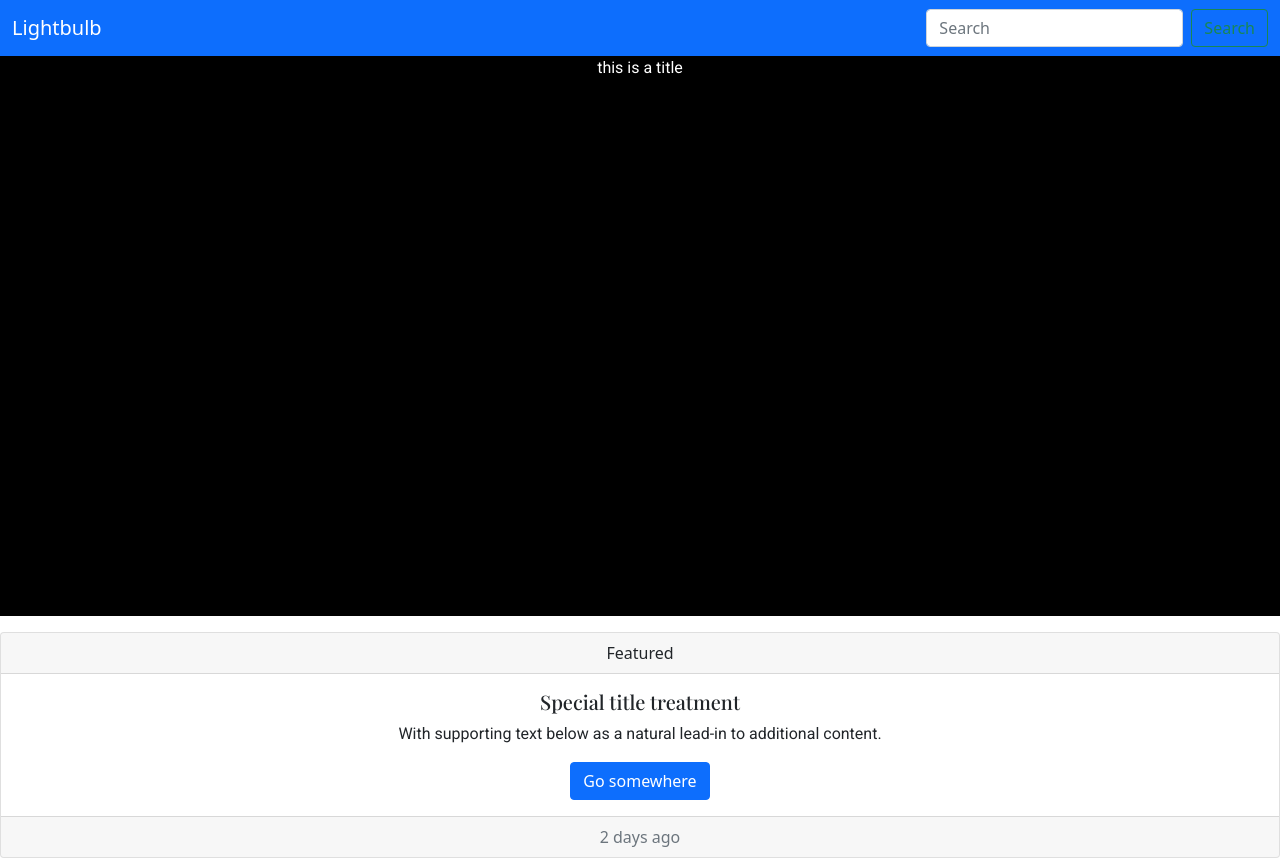
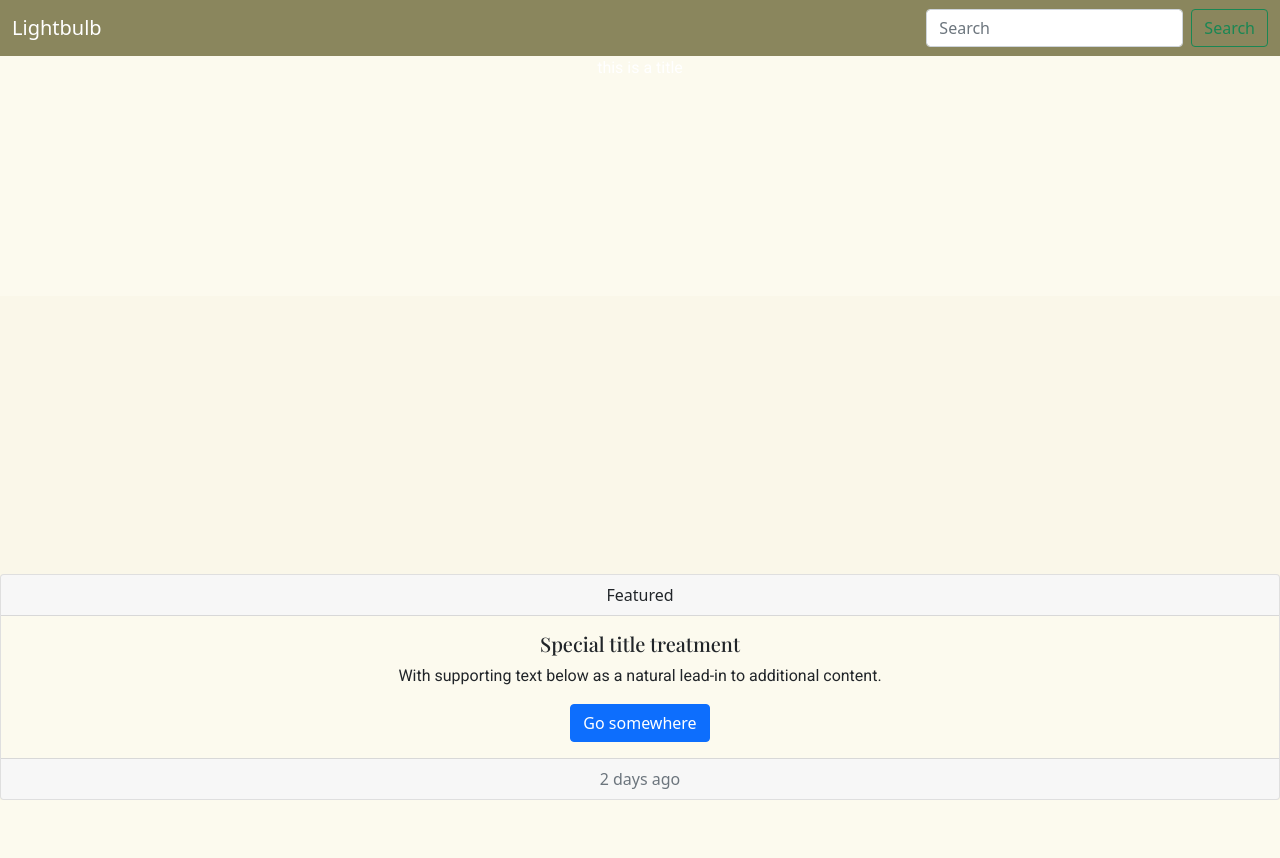
Before and after one commit to john33mcd/lightbulbProject, a Django app: page / in a window 1280 px wide. After the commit the page ends 800 px from the top, so only its background shows below. Run offline with Django 3.2, Linux system fonts and the light colour scheme; data that the repository does not hold is empty; some web fonts are replaced.

Commit message:
added style to various elements, worked on format, added template code

```diff
--- a/static/style.css
+++ b/static/style.css
@@ -20,10 +20,29 @@ p {
 }
 
 .hero{
-    height: 70vh;
+    height: 30vh;
     display: flex;
     justify-content: center;
     margin: auto;
-    background-color: black;
+    background: #FCFAEE;
     color: white;
 }
+
+.card-body{
+    background-color: #FCFAEE;
+}
+
+.navbar{
+    background-color: #8A865D;
+}
+
+body{
+    background-color: #faf7e9;
+    min-height: 100vh;
+    display: flex;
+    flex-direction: column;
+}
+
+footer{
+    margin-top: auto;
+}
--- a/templates/base.html
+++ b/templates/base.html
@@ -14,21 +14,22 @@
     <link
         href="https://fonts.googleapis.com/css2?family=Playfair+Display:ital,wght@0,500;1,500&family=Roboto:ital@0;1&display=swap"
         rel="stylesheet">
-    <!-- <link rel="stylesheet" href="{% static 'static/style.css' %}"> -->
-    <link rel="stylesheet" href=static/style.css>
+    <!-- <link rel="stylesheet" href=static/style.css> -->
 
     <script src="https://cdn.jsdelivr.net/npm/bootstrap@5.0.1/dist/js/bootstrap.bundle.min.js"
         integrity="sha384-gtEjrD/SeCtmISkJkNUaaKMoLD0//ElJ19smozuHV6z3Iehds+3Ulb9Bn9Plx0x4" crossorigin="anonymous">
     </script>
+    <link rel="stylesheet" href="{% static 'style.css' %}">
 </head>
+
 <body class="d-flex flex-column h-100 main-bg">
 
     <!-- Navigation -->
 
     <header>
-        <nav class="navbar navbar-dark bg-primary">
+        <nav class="navbar navbar-dark">
             <div class="container-fluid">
-                <a href= "{% url 'PostList' %}" class="navbar-brand">Lightbulb</a>
+                <a href="{% url 'PostList' %}" class="navbar-brand">Lightbulb</a>
                 <form class="d-flex">
                     <input class="form-control me-2" type="search" placeholder="Search" aria-label="Search">
                     <button class="btn btn-outline-success" type="submit">Search</button>
--- a/templates/index.html
+++ b/templates/index.html
@@ -1,32 +1,31 @@
-
 {% extends "base.html" %}
 
 {% block content %}
 
 <div class="hero">
 
-<p>this is a title</p>
+    <p>this is a title</p>
 </div>
 
-<div class="container-fluid">
+<div class="container">
     <div class="row">
 
         <!-- Blog Entries Column -->
-        <div class="col-12 mt-3 left">
+        <div class="col-12 mt-3">
             <div class="row">
                 {% for post in post_list %}
-                <div class="col-md-4">
+                <div class="col-12">
                     <div class="card mb-4">
                         <div class="card-body">
-                                <div class="image-flash">
-                                    <p class="author">Author: {{ post.author }}</p>
-                                </div>
+                            <div>
+                                <p class="author">Author: {{ post.author }}</p>
+                            </div>
                             <a href="{% url 'comments' post.slug %}" class="post-link">
                                 <h2 class="card-title">{{ post.title }}</h2>
                                 <!-- <p class="card-text">{{ post.excerpt }}</p> -->
                             </a>
                             <hr />
-                            <p class="card-text text-muted h6">{{ post.created_on}} <i class="far fa-heart"></i>
+                            <p class="card-text text-muted h6">{{ post.created}} <i class="far fa-heart"></i>
                                 {{ post.number_of_likes }}</p>
                         </div>
                     </div>
@@ -55,4 +54,4 @@
     </nav>
     {% endif %}
 </div>
-{%endblock%}
+{%endblock content%}
```
Also changed, not shown: templates/post_detail.html (+27 -6 lines).
